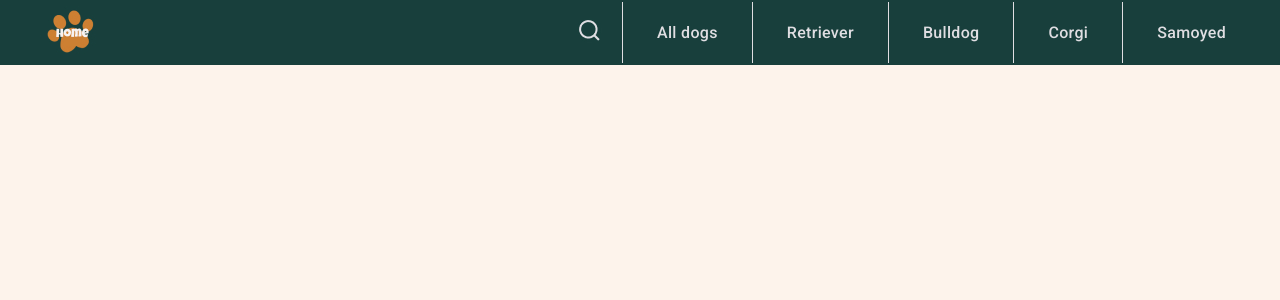
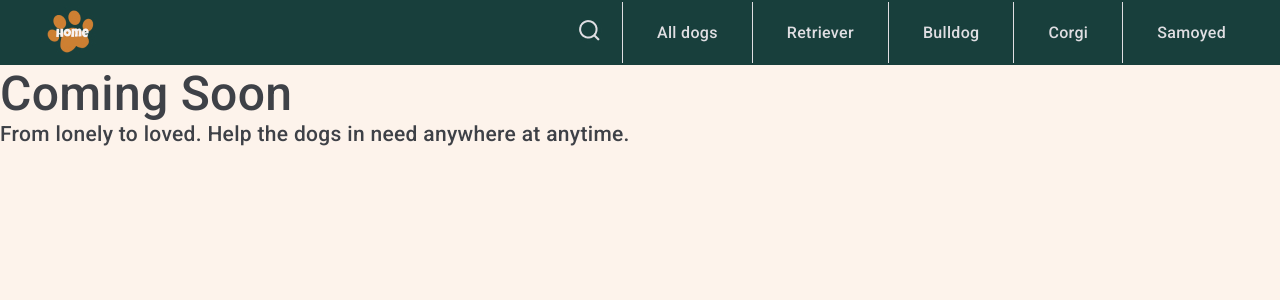
Before and after one commit to reneshen0328/dog-adoption-frontend, a React (Create React App) app: page /comingsoon in a window 1280 px wide. Shown: the top 300 px of the page. Built offline with nearby package versions, Linux system fonts and the light colour scheme.

Commit message:
create coming soon page layout

```diff
--- a/package.json
+++ b/package.json
@@ -1,7 +1,7 @@
 {
   "name": "dog-adoption-frontend",
   "version": "0.1.0",
-  "homepage": "https://reneshen0328.github.io/dog-adoption-frontend",
+  "homepage": "https://reneshen0328.github.io/Dog-Adoption-App",
   "private": true,
   "dependencies": {
     "@testing-library/jest-dom": "^5.16.4",
--- a/src/App.js
+++ b/src/App.js
@@ -12,6 +12,7 @@ import Retriever from './components/retriever';
 import Bulldog from './components/bulldog';
 import Corgi from './components/corgi';
 import Samoyed from './components/samoyed';
+import ComingSoon from './components/comingSoon';
 
 function App() {
   const [singledog, setSingledog] = useState({});
@@ -31,6 +32,7 @@ function App() {
         <Navbar />
         <Routes >
           <Route exact path= "/Dog-Adoption-App" element= { <Homepage />}/>
+          <Route exact path='/comingsoon' element= { <ComingSoon />}/>
           <Route exact path= "/singledog" element= { <Singledog singledog={singledog}/>}/>
           <Route exact path= "/alldogs" element= { <Alldogs setSingleDogPage={setSingleDogPage}/>}/>
           <Route exact path= "/retrievers" element= { <Retriever setSingleDogPage={setSingleDogPage}/>}/>
--- /dev/null
+++ b/src/components/comingSoon.js
@@ -0,0 +1,15 @@
+/* eslint-disable react/prop-types */
+/* eslint-disable react/no-unescaped-entities */
+/* eslint-disable max-len */
+import React from 'react';
+
+const ComingSoon = () => {
+  return (
+    <div>
+      <h1>Coming Soon</h1>
+      <h3>From lonely to loved. Help the dogs in need anywhere at anytime.</h3>
+    </div>
+  );
+};
+
+export default ComingSoon;
--- a/src/components/homepage.js
+++ b/src/components/homepage.js
@@ -17,7 +17,7 @@ const Homepage = (props) => {
               </span>
             </h1>
             <h1>will you take me</h1>
-            <button>Subscribe Now</button>
+            <button><a href="/comingsoon">Subscribe Now</a></button>
           </div>
           <div className="banner-right-side">
             <img alt="Dog" src={require('../images/landing-page-img.jpg')} />
--- a/src/components/navbar.js
+++ b/src/components/navbar.js
@@ -18,7 +18,7 @@ const Navbar = () => {
       <ul className="menu">
         <li className="logo-wrapper">
           <a className="logo">
-            <NavLink to= "/">
+            <NavLink to= "/Dog-Adoption-App">
               <img alt="logo" src={require('../images/dog-logo.jpg')}></img>
             </NavLink>
           </a>
```
